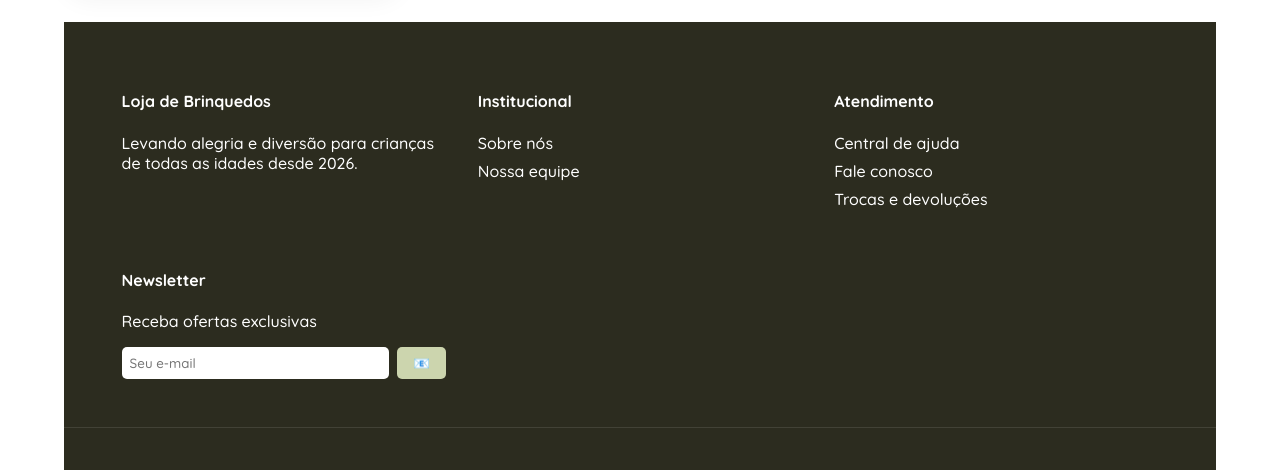
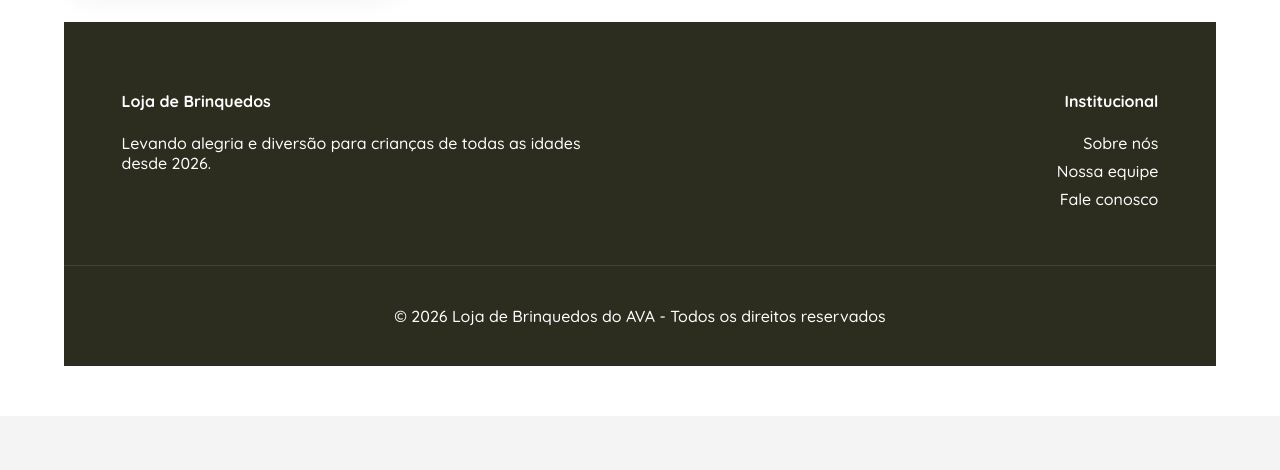
Before and after one commit to AndreaLimaDeMoraes/LojaDeBrinquedos, a React (Vite) app in the folder frontEnd/: page /produtos in a window 1280 px wide. Shown: the part 643-1113 px from the top of the page. After the commit the page ends 1059 px from the top, so only its background shows below. Built offline with nearby package versions, Linux system fonts and the light colour scheme; no server answers.

Commit message:
Footer finalizado

```diff
--- a/frontEnd/src/components/Footer.jsx
+++ b/frontEnd/src/components/Footer.jsx
@@ -9,55 +9,28 @@ const Footer = () => {
       marginTop: '2rem'
     }}>
       <div style={{
-        display: 'grid',
-        gridTemplateColumns: 'repeat(auto-fit, minmax(250px, 1fr))',
+        display: 'flex',
+        justifyContent: 'space-between',
+        alignItems: 'flex-start',
+        maxWidth: '1200px',
+        margin: '0 auto',
+        padding: '0 5% 3rem',
         gap: '2rem',
-        padding: '0 5% 3rem'
+        flexWrap: 'wrap'
       }}>
-        <div>
+
+        <div style={{ flex: 1, textAlign: 'left' }}>
           <h4>Loja de Brinquedos</h4>
           <p>Levando alegria e diversão para crianças de todas as idades desde 2026.</p>
         </div>
 
-		<div>
+		<div style={{ flex: 1, textAlign: 'right' }}>
 		  <h4>Institucional</h4>
 		  <a href="#team-section" style={{ display: 'block', color: 'white', textDecoration: 'none', marginBottom: '0.5rem' }}>Sobre nós</a>
 		  <a href="/sobre" style={{ display: 'block', color: 'white', textDecoration: 'none', marginBottom: '0.5rem' }}>Nossa equipe</a>
+		  <a href="#fale-conosco" style={{ display: 'block', color: 'white', textDecoration: 'none', marginBottom: '0.5rem' }}>Fale conosco</a>
 		</div>
 
-		<div>
-		  <h4>Atendimento</h4>
-		  <a href="#central-ajuda" style={{ display: 'block', color: 'white', textDecoration: 'none', marginBottom: '0.5rem' }}>Central de ajuda</a>
-		  <a href="#fale-conosco" style={{ display: 'block', color: 'white', textDecoration: 'none', marginBottom: '0.5rem' }}>Fale conosco</a>
-		  <a href="#trocas" style={{ display: 'block', color: 'white', textDecoration: 'none', marginBottom: '0.5rem' }}>Trocas e devoluções</a>
-		</div>
-
-        <div>
-          <h4>Newsletter</h4>
-          <p>Receba ofertas exclusivas</p>
-          <div style={{ display: 'flex', gap: '0.5rem', marginTop: '1rem' }}>
-
-            <input
-              type="email"
-              placeholder="Seu e-mail"
-              style={{
-                flex: 1,
-                padding: '0.5rem',
-                border: 'none',
-                borderRadius: '5px'
-              }}
-            />
-            <button style={{
-              padding: '0.5rem 1rem',
-              background: '#CCD5AE',
-              border: 'none',
-              borderRadius: '5px',
-              cursor: 'pointer'
-            }}>
-              📧
-            </button>
-          </div>
-        </div>
       </div>
       <div style={{
         textAlign: 'center',
--- a/frontEnd/src/components/TeamSection.css
+++ b/frontEnd/src/components/TeamSection.css
@@ -44,6 +44,7 @@
  filter: drop-shadow(0 4px 8px rgba(0,0,0,0.1));
   transition: filter 0.3s ease;
 
+
 }
 
 .team-banner-image:hover {
@@ -65,28 +66,32 @@
   padding: 1rem;
   transition: transform 0.4s cubic-bezier(0.175, 0.885, 0.32, 1.275);
   cursor: pointer;
+
 }
 
 .team-card:hover {
   transform: scale(1.05);
   z-index: 10;
-   text-align: left;
+
 }
 
 /* Efeito no texto dentro do card */
 .team-card:hover h3 {
   color: var(--toy-peach);
   transition: color 0.3s ease;
+
 }
 
 .team-card:hover p {
   color: #555;
   transition: color 0.3s ease;
+
 }
 
 /* Cada círculo com sua própria animação */
 .team-card:nth-child(1) .team-image {
   animation: mudarCor1 9s infinite;
+
 }
 
 .team-card:nth-child(2) .team-image {
```
Also changed, not shown: frontEnd/src/components/Footer.css (+31 -35 lines).
